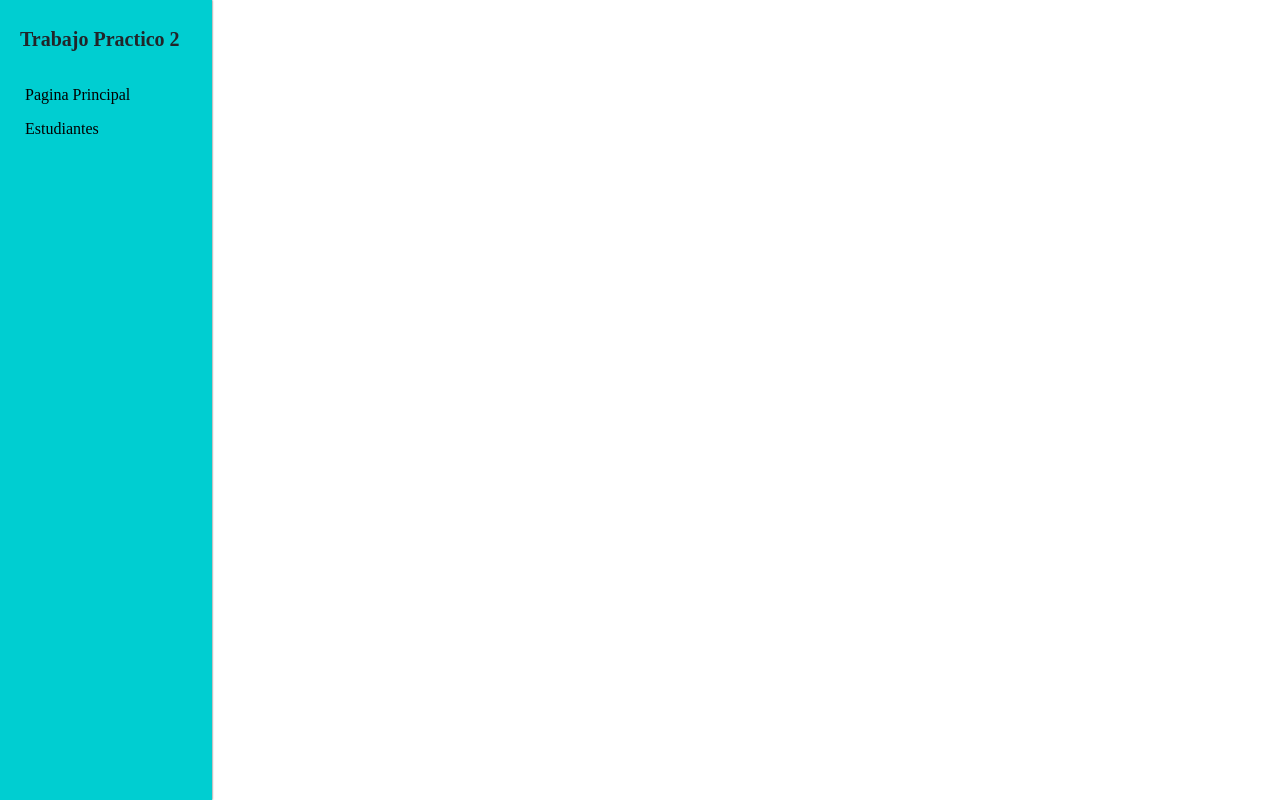
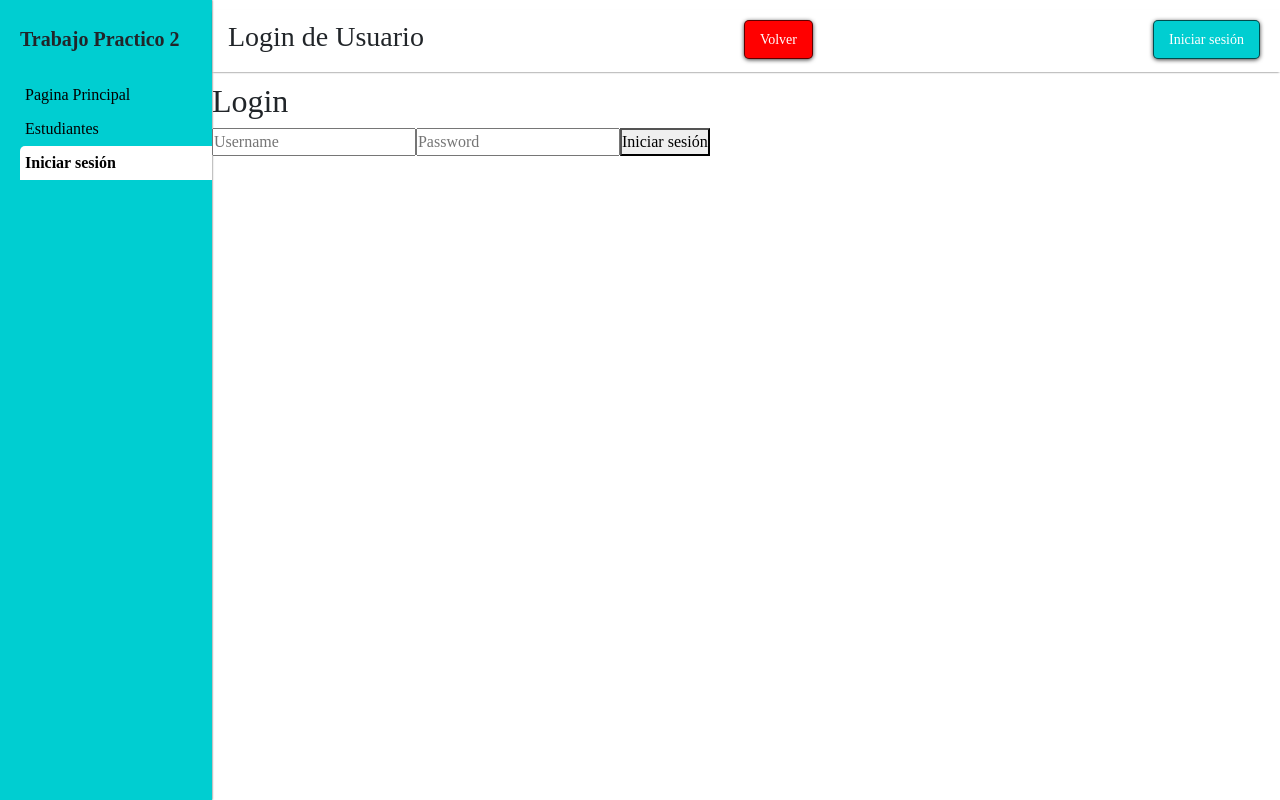
Before and after one commit to Javier359/TP2-WEB-FRONT, a React (Vite) app: page /login in a window 1280 px wide. Built offline with nearby package versions, Linux system fonts and the light colour scheme.

Commit message:
se creo el componente de login. se agrego la ruta y se lo coloco en el navbar y el sidebar

```diff
--- a/src/components/common/NavBar.jsx
+++ b/src/components/common/NavBar.jsx
@@ -1,4 +1,3 @@
-// NavBar.js
 import React from "react";
 import { Link, Outlet } from "react-router-dom";
 import "../../style/navBar.css";
@@ -18,6 +17,10 @@ const NavBar = ({ title, addStudentBtn, backBtn }) => {
             Volver
           </Link>
         )}
+        {/* Enlace al Login */}
+        <Link to="/login" className="div_btn">
+          Iniciar sesión
+        </Link>
       </nav>
       <Outlet />
     </>
--- a/src/components/common/SideBar.jsx
+++ b/src/components/common/SideBar.jsx
@@ -32,6 +32,15 @@ const SideBar = () => {
               <label>Estudiantes</label>
             </Link>
           </li>
+
+          {/* Enlace al Login */}
+          <li
+            className={location.pathname === "/login" ? "selected_page_login" : "hover_login"}
+          >
+            <Link to="/login" className="links">
+              <label>Iniciar sesión</label>
+            </Link>
+          </li>
         </ul>
       </div>
     </aside>
--- /dev/null
+++ b/src/pages/Login.jsx
@@ -0,0 +1,53 @@
+import React, { useState } from 'react';
+import axios from 'axios';
+import { useNavigate } from 'react-router-dom';
+
+const Login = () => {
+    const [username, setUsername] = useState('');
+    const [password, setPassword] = useState('');
+    const [loading, setLoading] = useState(false);
+    const navigate = useNavigate(); // Usar para redirigir después del login
+
+    const handleLogin = async () => {
+        if (!username || !password) {
+            alert('Por favor, complete todos los campos');
+            return;
+        }
+
+        setLoading(true); // Mostrar indicador de carga
+
+        try {
+            const response = await axios.post('http://localhost:3000/api/auth/login', { username, password });
+            localStorage.setItem('token', response.data.token);
+            alert('Login exitoso');
+            navigate('/'); // Redirigir a la página de inicio o dashboard
+        } catch (error) {
+            alert('Credenciales inválidas');
+        } finally {
+            setLoading(false); // Ocultar indicador de carga
+        }
+    };
+
+    return (
+        <div>
+            <h2>Login</h2>
+            <input
+                type="text"
+                placeholder="Username"
+                value={username}
+                onChange={(e) => setUsername(e.target.value)}
+            />
+            <input
+                type="password"
+                placeholder="Password"
+                value={password}
+                onChange={(e) => setPassword(e.target.value)}
+            />
+            <button onClick={handleLogin} disabled={loading}>
+                {loading ? 'Cargando...' : 'Iniciar sesión'}
+            </button>
+        </div>
+    );
+};
+
+export default Login;
--- a/src/router/AppRouter.jsx
+++ b/src/router/AppRouter.jsx
@@ -4,6 +4,7 @@ import { Route, Routes } from "react-router-dom";
 import NewStudent from "../pages/NewStudent";
 import Index from "../pages/Index";
 import StudentModule from "../pages/StudentModule";
+import Login from "../pages/Login";  // Asegúrate de importar el componente Login
 
 const AppRouter = () => {
   return (
@@ -27,6 +28,14 @@ const AppRouter = () => {
           element={<NewStudent></NewStudent>}
         ></Route>
       </Route>
+
+      <Route element={<NavBar title="Login de Usuario" backBtn={true} />}>
+        <Route
+          exact
+          path="/login"
+          element={<Login></Login>}
+        ></Route>
+      </Route>
     </Routes>
   );
 };
--- a/src/style/sideBar.css
+++ b/src/style/sideBar.css
@@ -43,6 +43,15 @@ ul li a {
   font-weight: 700;
   border-top-left-radius: 5px;
 }
+.selected_page_login {
+  background-color: white;
+  font-weight: 700;
+  border-top-left-radius: 5px;
+}
+.selected_page_login:hover {
+  background-color: paleturquoise;
+  border-bottom-left-radius: 5px;
+}
 
 .hover_students:hover {
   background-color: paleturquoise;
```
